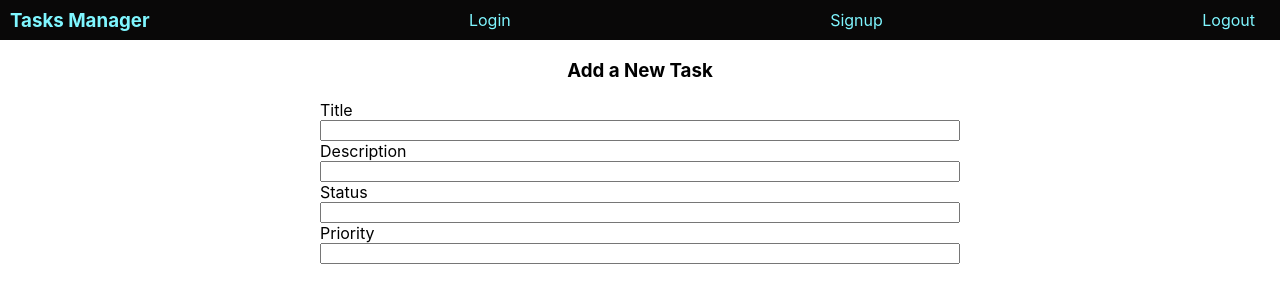
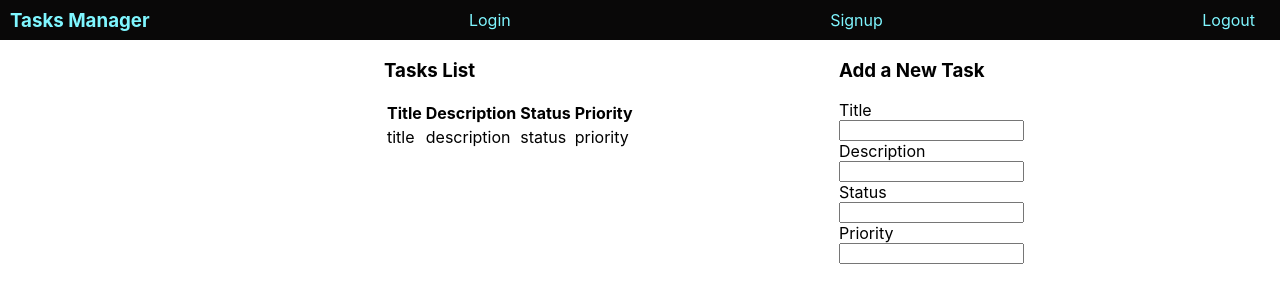
Before and after one commit to ntwigamartin/tasks-manager, a React (Create React App) app: page /tasks in a window 1280 px wide. Shown: the top 302 px of the page. Built offline with nearby package versions, Linux system fonts and the light colour scheme; data requests are answered from the project's data file.

Commit message:
list table & fetch data

```diff
--- a/src/app/App.js
+++ b/src/app/App.js
@@ -12,7 +12,7 @@ function App() {
       <Navbar />
       <Routes>
         <Route path="/tasks" element={<Tasks />}></Route>
-        <Route path="/login" element={<Login />}></Route>
+        <Route path="/" element={<Login />}></Route>
         <Route path="/signup" element={<Signup />}></Route>
       </Routes>
     </BrowserRouter>
--- a/src/app/Navbar.js
+++ b/src/app/Navbar.js
@@ -6,7 +6,7 @@ function Navbar(){
     return(
         <nav>
             <Link to='/tasks'><h3>Tasks Manager</h3></Link>
-            <Link to="/login" >Login</Link>
+            <Link to="/" >Login</Link>
             <Link to="/signup" >Signup</Link>
             <Link to="/" >Logout</Link>
         </nav>
--- a/src/tasks/List-tasks.js
+++ b/src/tasks/List-tasks.js
@@ -2,8 +2,26 @@ import React from 'react';
 
 function ListTasks(){
     return (
-        <div>
-
+        <div className='tasks-list' >
+            <h3>Tasks List</h3>
+            <table>
+                <thead>
+                    <tr>
+                        <th>Title</th>
+                        <th>Description</th>
+                        <th>Status</th>
+                        <th>Priority</th>
+                    </tr>
+                </thead>
+                <tbody>
+                    <tr>
+                        <td>title</td>
+                        <td>description</td>
+                        <td>status</td>
+                        <td>priority</td>
+                    </tr>
+                </tbody>
+            </table>
         </div>
     )
 }
--- a/src/tasks/Tasks.js
+++ b/src/tasks/Tasks.js
@@ -1,10 +1,19 @@
-import React from "react";
+import React from "react"
 import ListTasks from "./List-tasks";
 import AddTasks from "./Add-tasks";
+import { useEffect} from "react";
 
 function Tasks(){
+
+
+    useEffect(()=>{
+        fetch('http://localhost:3000/tasks')
+        .then(res=>res.json())
+        .then(data=>console.log(data))
+    },[])
+
     return (
-       <div>
+       <div className="tasks-container" >
          <ListTasks />
          <AddTasks />
        </div>
--- a/src/tasks/tasks.css
+++ b/src/tasks/tasks.css
@@ -1,10 +1,17 @@
+.tasks-container {
+    display: flex;
+    justify-content: space-between;
+}
+
+.add-tasks {
+    margin-right: 20%;
+}
+
 .add-tasks > form {
     display: flex;
     flex-direction: column;
-    margin-left: 25%;
-    margin-right: 25%;
 }
 
-.add-tasks >h3 {
-    text-align: center;
+.tasks-list {
+    margin-left: 30%;
 }
```
